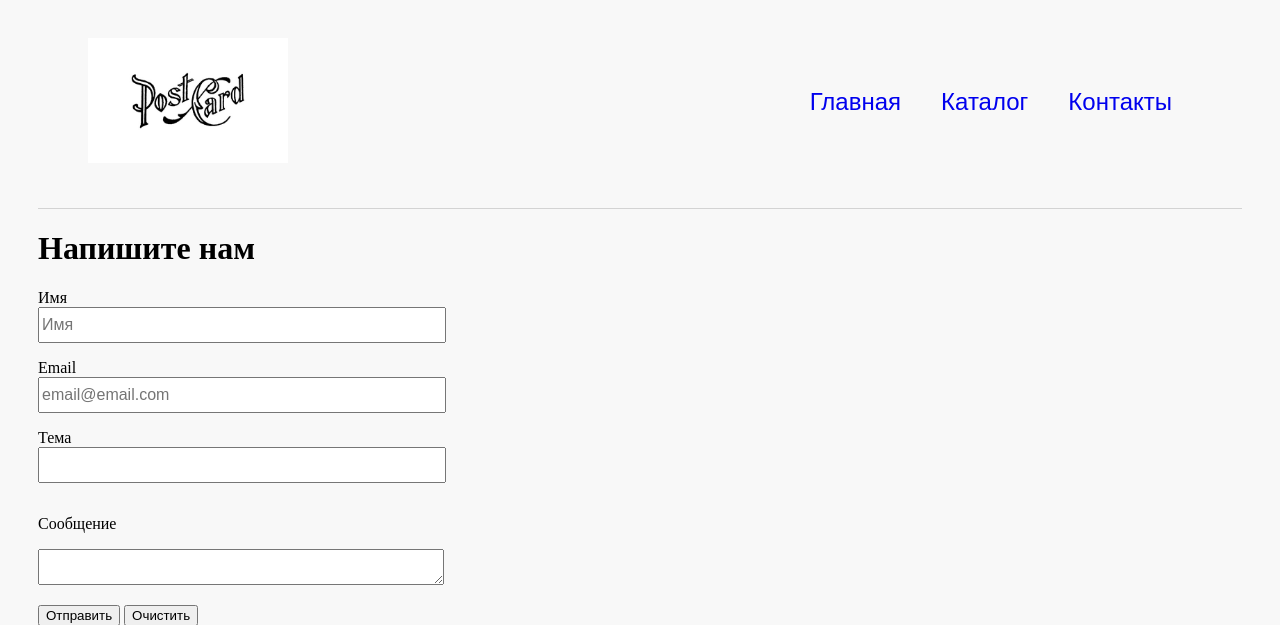
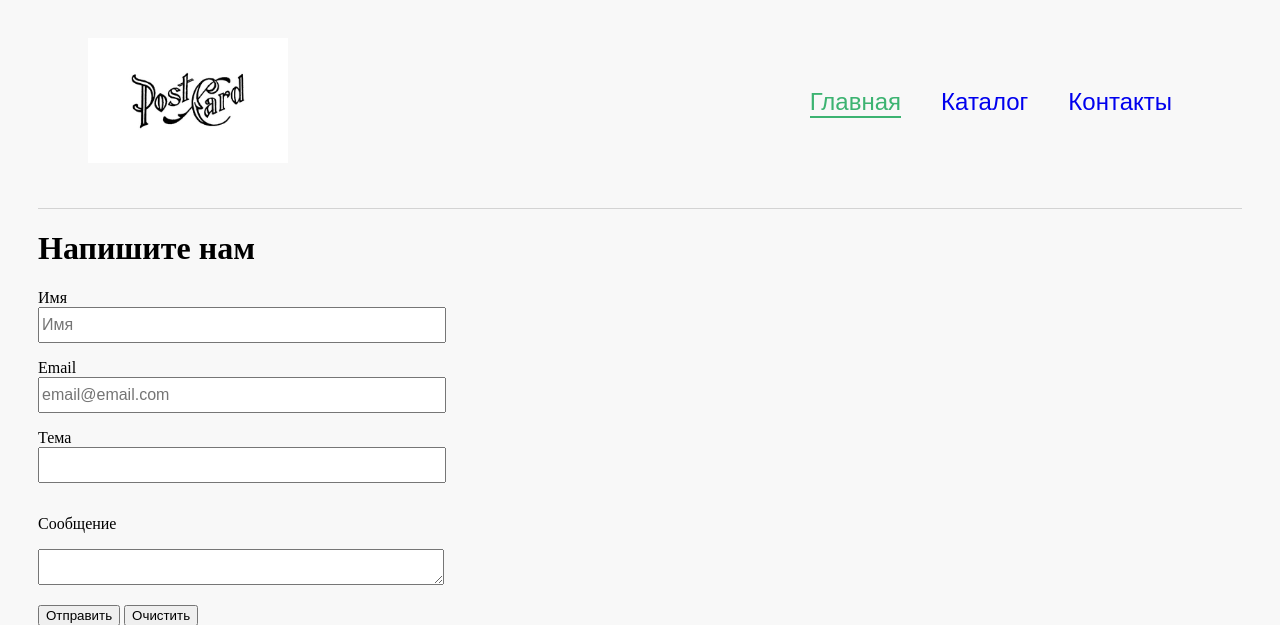
Before and after one commit to vvsvsvv/BigAndTinyShop, a Django app: page /contacts/ in a window 1280 px wide. Shown: the top 625 px of the page. Run offline with Django 3.2, Linux system fonts and the light colour scheme.

Commit message:
- added menu sub-template

```diff
--- a/geekshop/mainapp/templates/mainapp/base.html
+++ b/geekshop/mainapp/templates/mainapp/base.html
@@ -15,18 +15,8 @@
 </head>
 <body>
     <div class="container">
-        <div class="top">
-            <div class="header">
-                <a class="logo" href="/" title="На главную"><img src="/static/img/logo.jpg" width="200" alt="logo"></a>
-                <ul class="menu">
-                    <li class="menu-list"><a class="menu-link" href="/">Главная</a></li>
-                    <li class="menu-list"><a class="menu-link" href="/catalog">Каталог</a></li>
-                    <li class="menu-list"><a class="menu-link" href="/contacts">Контакты</a></li>
-                </ul>
-            </div>
-            {% block content %}
-            {% endblock %}
-        </div>
+        {% block top %}
+        {% endblock %}
         <div class="footer"><span>&copy; Все права защищены</span></div>
     </div>
 </body>
--- a/geekshop/mainapp/templates/mainapp/catalog.html
+++ b/geekshop/mainapp/templates/mainapp/catalog.html
@@ -1,6 +1,8 @@
 {% extends 'mainapp/base.html' %}
 
-{% block content %}
+{% block top %}
+    <div class="top">
+        {% include 'mainapp/includes/inc__main_menu.html' %}
         <div class="catalog-content">
             <h1>Каталог</h1>
             <div class="catalog-items">
@@ -21,4 +23,5 @@
                 </div>
             </div>
         </div>
+    </div>
 {% endblock %}
--- a/geekshop/mainapp/templates/mainapp/contacts.html
+++ b/geekshop/mainapp/templates/mainapp/contacts.html
@@ -1,6 +1,8 @@
 {% extends 'mainapp/base.html' %}
 
-{% block content %}
+{% block top %}
+    <div class="top">
+        {% include 'mainapp/includes/inc__main_menu.html' %}
         <div class="contacts-content">
             <h1>Напишите нам</h1>
             <form class="feedback" action="#">
@@ -18,4 +20,5 @@
             <p>Улица, дом</p>
             <script type="text/javascript" charset="utf-8" async src="https://api-maps.yandex.ru/services/constructor/1.0/js/?um=constructor%3A4b7790268caf512d81266f2b24f7a980c908ef5c067ff89b62fa207814c3732f&amp;width=100%25&amp;height=374&amp;lang=ru_RU&amp;scroll=true"></script>
         </div>
+    </div>
 {% endblock %}
--- /dev/null
+++ b/geekshop/mainapp/templates/mainapp/includes/inc__main_menu.html
@@ -0,0 +1,8 @@
+<div class="header">
+    <a class="logo" href="/" title="На главную"><img src="/static/img/logo.jpg" width="200" alt="logo"></a>
+    <ul class="menu">
+        <li class="menu-list"><a class="menu-link menu-active" href="/">Главная</a></li>
+        <li class="menu-list"><a class="menu-link" href="/catalog">Каталог</a></li>
+        <li class="menu-list"><a class="menu-link" href="/contacts">Контакты</a></li>
+    </ul>
+</div>
--- a/geekshop/static/styles/style.css
+++ b/geekshop/static/styles/style.css
@@ -56,6 +56,12 @@ body
     font-family: "Arial", sans-serif;
     font-size: 24px;
     text-decoration: none;
+}
+
+.menu-active
+{
+    color: #3CB371;
+    border-bottom: 2px solid #3CB371;
 }
 
 .menu-link:hover
```
Also changed, not shown: geekshop/mainapp/templates/mainapp/index.html (+7 -4 lines). Lines whose indentation alone changed are shown as unchanged.
